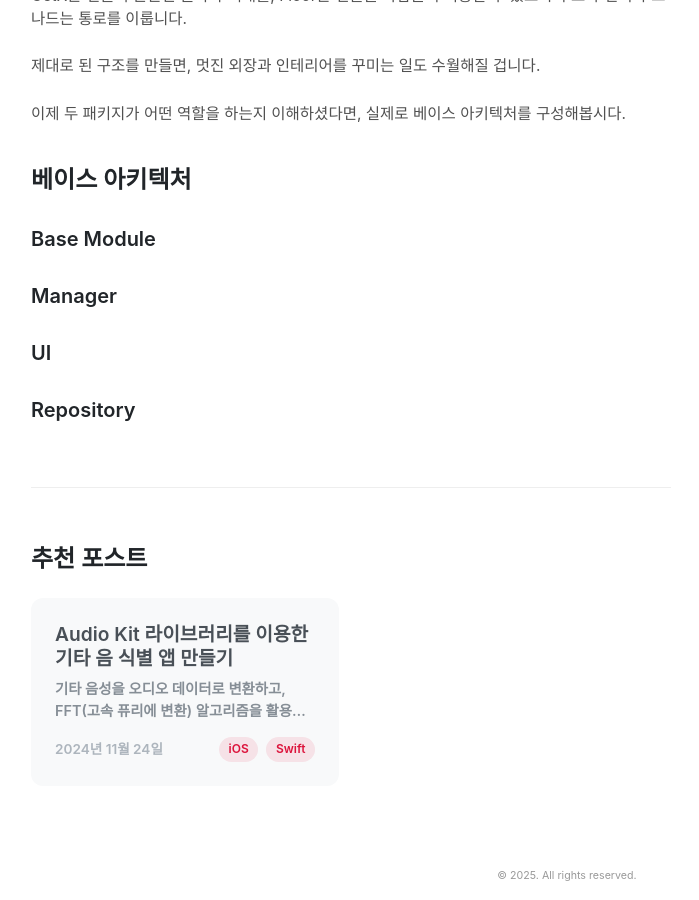
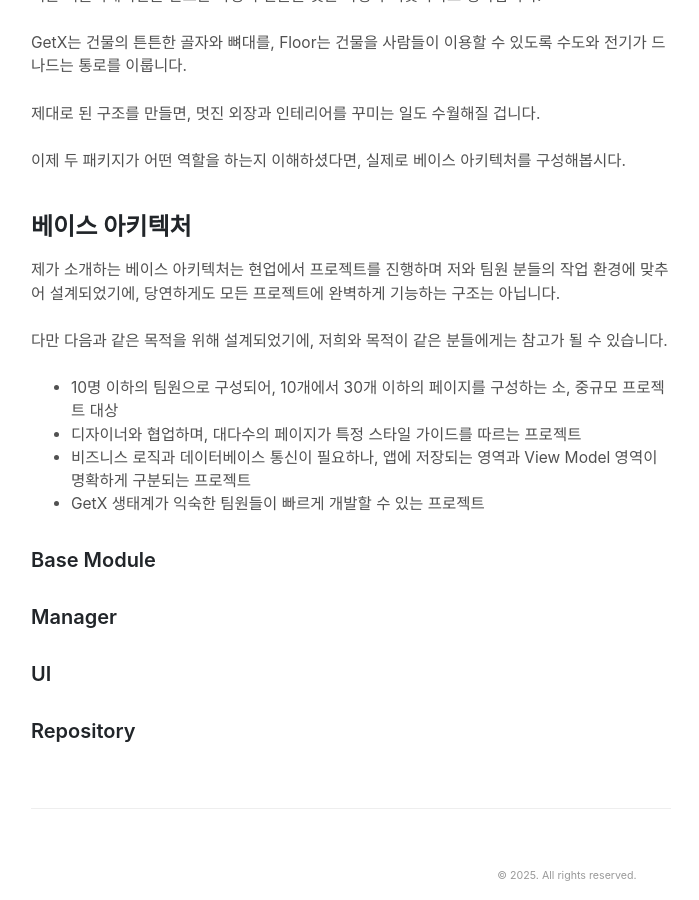
Before and after one commit to dc143cDev/dc143cDev.github.io, a Jekyll site: the page built from _posts/2024-12-07-base-architecture.md, in a window 1280 px wide and 900 px high, scrolled down 2170 px. Shown: the whole window, without its empty margins (289-988 px from the left). Built offline with Jekyll 4.4.1, drawn with Linux system fonts in a browser that asks for light colours; some web fonts are replaced; some of the changed text lies outside the part shown.

Commit message:
Update 2024-12-07-base-architecture.md

```diff
--- a/_posts/2024-12-07-base-architecture.md
+++ b/_posts/2024-12-07-base-architecture.md
@@ -42,6 +42,8 @@
 
 단순히 상태 관리만을 도와주는 패키지가 아닌, 라우팅, 라이프사이클, 페이지 단위의 모듈 관리 및 데이터 통신 등 플러터라는 프레임워크 안의 또 다른 프레임워크로서 작동합니다.
 
+이번 문단에서는 베이스 아키텍처에 사용되는 GetX의 기능들을 간략하게 소개합니다.
+
 ### 상태 관리
 
 이견의 여지가 없는 GetX의 핵심 기능입니다.
@@ -81,6 +83,17 @@
 
 ## 베이스 아키텍처
 
+제가 소개하는 베이스 아키텍처는 현업에서 프로젝트를 진행하며 저와 팀원 분들의 작업 환경에 맞추어 설계되었기에, 당연하게도 모든 프로젝트에 완벽하게 기능하는 구조는 아닙니다.
+
+다만 다음과 같은 목적을 위해 설계되었기에, 저희와 목적이 같은 분들에게는 참고가 될 수 있습니다.
+
+- 10명 이하의 팀원으로 구성되어, 10개에서 30개 이하의 페이지를 구성하는 소, 중규모 프로젝트 대상
+- 디자이너와 협업하며, 대다수의 페이지가 특정 스타일 가이드를 따르는 프로젝트
+- 비즈니스 로직과 데이터베이스 통신이 필요하나, 앱에 저장되는 영역과 View Model 영역이 명확하게 구분되는 프로젝트
+- GetX 생태계가 익숙한 팀원들이 빠르게 개발할 수 있는 프로젝트
+
+
+
 ### Base Module
 
 ### Manager
```
